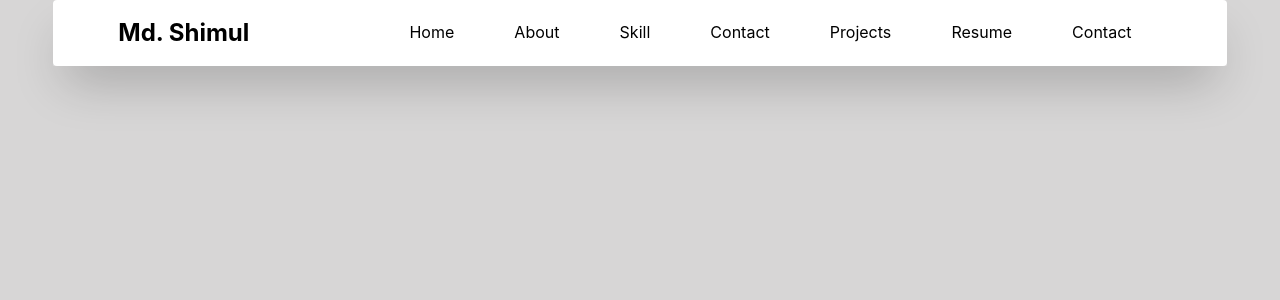
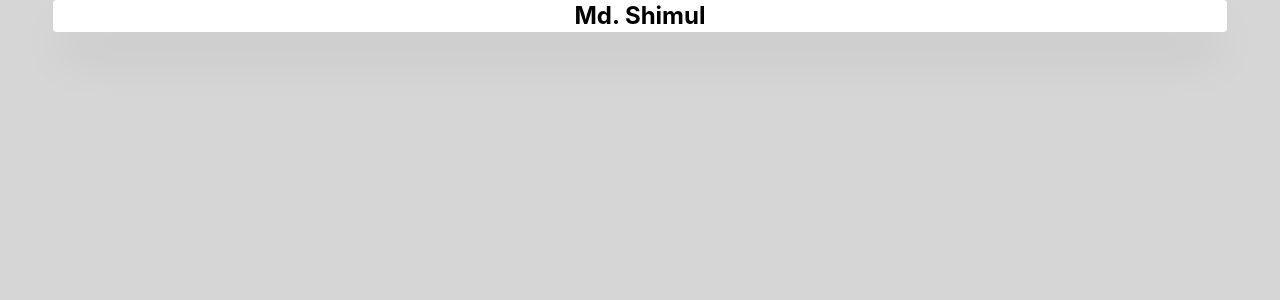
Before and after one commit to Shimul-DIU/Portfolio-Websites, a React (Vite) app: page / in a window 1280 px wide. Shown: the top 300 px of the page. Built offline with nearby package versions, Linux system fonts and the light colour scheme.

Commit message:
add toggle menu

```diff
--- a/src/components/Navbar.jsx
+++ b/src/components/Navbar.jsx
@@ -1,24 +1,28 @@
-import React from 'react';
+import React, { useState } from 'react';
 
 const Navbar = () => {
+    let [open ,setOpen]=useState(false)
     return (
         <div>
             <nav className='w-11/12 mx-auto shadow-2xl '>
-                <div className='flex items-center rounded-sm   flex-col  md:flex-row justify-around bg-white   transition-all duration-500 '>
+                <div className='flex items-center rounded-sm   md:flex-row justify-around bg-white   transition-all duration-500 '>
                    <div>
                         <a className='text-2xl font-bold basis-1/3' href="/">Md. Shimul</a>
                    </div>
-                    <ul className='basis-2/3 flex border-b-2 border-b-transparent  justify-around'>
-                        <li className=' hover:border-b-2  md:p-5 border-blue-500'>
+                   <button className='md:hidden' onClick={()=>{setOpen(!open)}}>
+                    {open?<svg  className='hover:cursor-pointer' xmlns="http://www.w3.org/2000/svg"  height="24px" viewBox="0 -960 960 960" width="24px" fill="#000"><path d="m256-200-56-56 224-224-224-224 56-56 224 224 224-224 56 56-224 224 224 224-56 56-224-224-224 224Z"/></svg>:<svg className='hover:cursor-pointer' xmlns="http://www.w3.org/2000/svg" height="24px" viewBox="0 -960 960 960" width="24px" fill="#000"><path d="M120-240v-80h720v80H120Zm0-200v-80h720v80H120Zm0-200v-80h720v80H120Z"/></svg>}
+                   </button>
+                    {open && (<ul className='hidden md:flex flex-col '>
+                        <li className=' hover:border-b-3  md:p-5 border-blue-500'>
                             <a href="/">Home</a>
                         </li>
-                        <li className='hover:border-b-2 md:p-5'><a href="/about">About</a></li>
-                        <li className='hover:border-b-2 md:p-5'><a href="/services">Skill</a></li>
-                        <li className='hover:border-b-2 md:p-5'><a href="/contact">Contact</a></li>
-                        <li className='hover:border-b-2 md:p-5'><a href="/contact">Projects</a></li>
-                        <li className='hover:border-b-2 md:p-5'><a href="/contact">Resume</a></li>
-                        <li className='hover:border-b-2 md:p-5'><a href="/contact">Contact</a></li>
-                    </ul>
+                        <li className='border-b-2 border-b-transparent hover:border-b-3 hover:border-b-blue-500 md:p-5'><a href="/about">About</a></li>
+                        <li className='border-b-2 border-b-transparent hover:border-b-3 hover:border-b-blue-500 md:p-5'><a href="/services">Skill</a></li>
+                        <li className='border-b-2 border-b-transparent hover:border-b-3 hover:border-b-blue-500 md:p-5'><a href="/contact">Contact</a></li>
+                        <li className='border-b-2 border-b-transparent hover:border-b-3 hover:border-b-blue-500 md:p-5'><a href="/contact">Projects</a></li>
+                        <li className='border-b-2 border-b-transparent hover:border-b-3 hover:border-b-blue-500 md:p-5'><a href="/contact">Resume</a></li>
+                        <li className='border-b-2 border-b-transparent hover:border-b-3 hover:border-b-blue-500 md:p-5'><a href="/contact">Contact</a></li>
+                    </ul>)}
 
                 </div>
             </nav>
```
